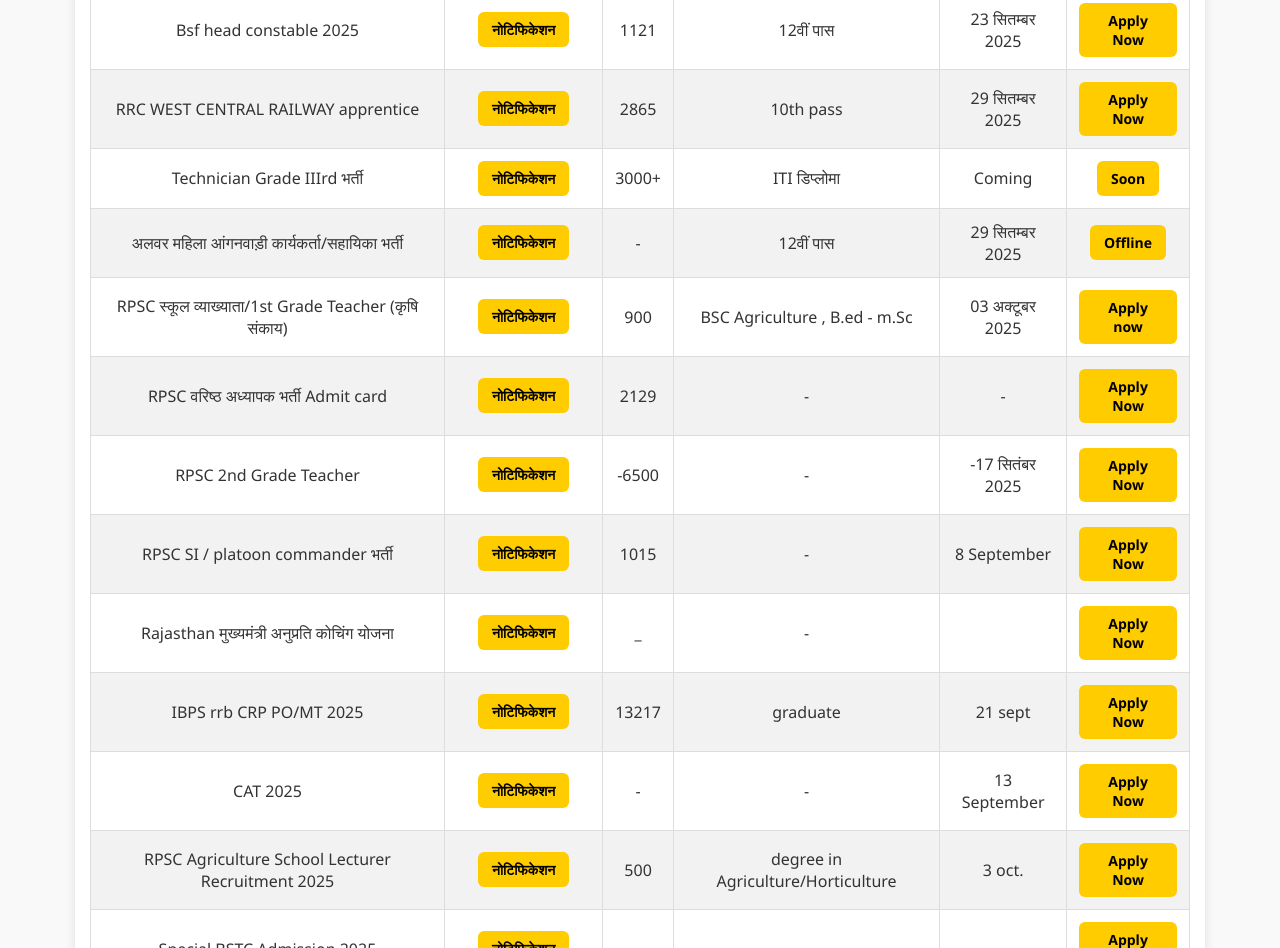
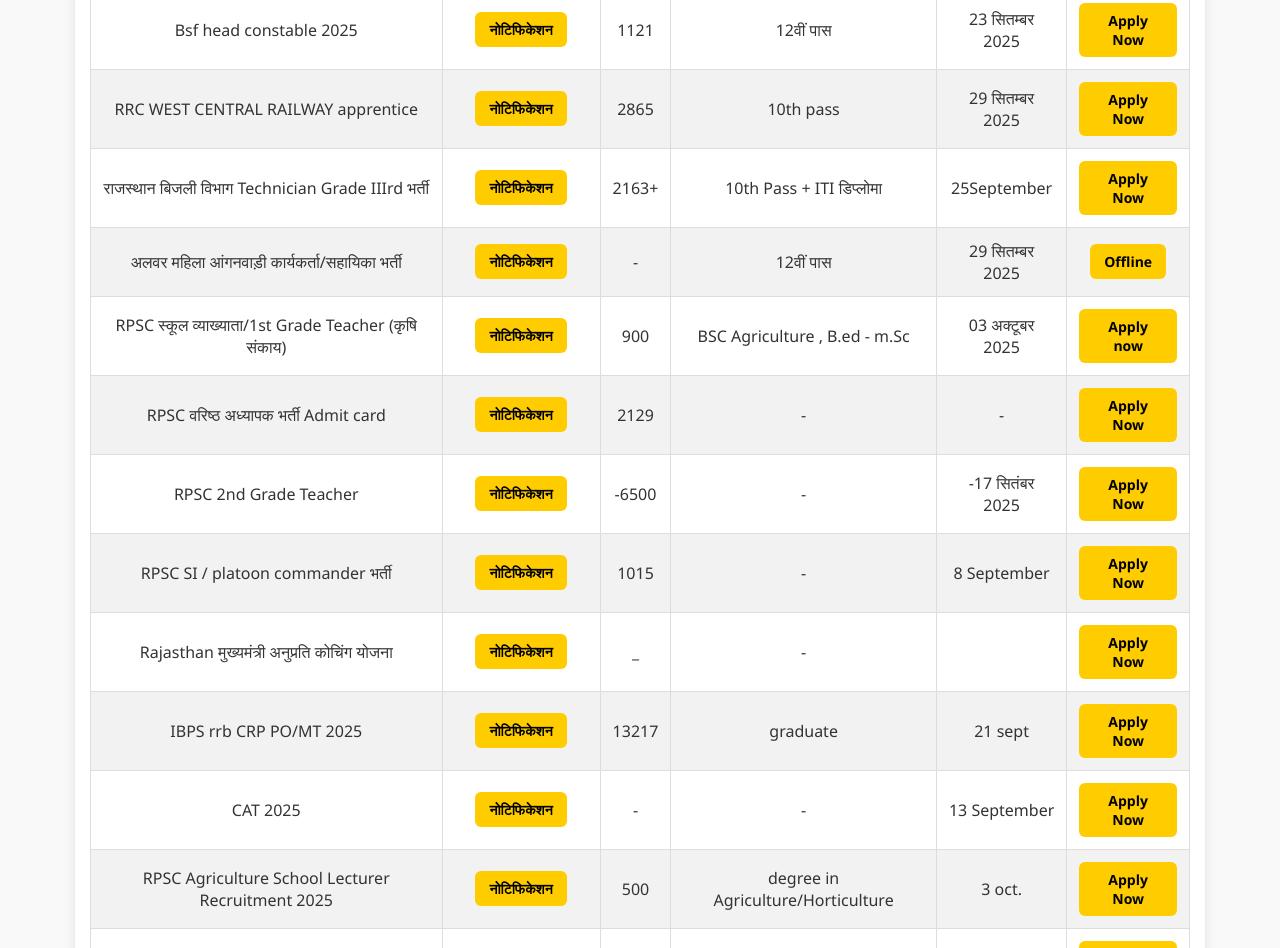
Before and after one commit to NaukriPulse/Applynewjobs, a plain HTML site: page index.html in a window 1280 px wide. Shown: the part 869-1817 px from the top of the page. Drawn offline with Linux system fonts and the light colour scheme.

Commit message:
Update index.html

```diff
--- a/index.html
+++ b/index.html
@@ -113,7 +113,7 @@
 
       <tr><td>RRC WEST CENTRAL RAILWAY apprentice </td><td><a class="apply-btn" href="https://naukripulse.blogspot.com/p/notification-intermediate-page.html">नोटिफिकेशन</a></td><td>2865</td><td>10th pass</td><td>29 सितम्बर 2025</td><td><a class="apply-btn" href="https://nitplrrc.com/RRCJBP_ACT2025/">Apply Now</a></td></tr>
 
-      <tr><td>Technician Grade IIIrd भर्ती</td><td><a class="apply-btn" href="https://naukripulse.blogspot.com/p/notification-intermediate-page.html">नोटिफिकेशन</a></td><td>3000+</td><td>ITI डिप्लोमा</td><td>Coming</td><td><a class="apply-btn" href="#">Soon </a></td></tr>
+      <tr><td>राजस्थान बिजली विभाग Technician Grade IIIrd भर्ती</td><td><a class="apply-btn" href="https://naukripulse.blogspot.com/p/notification-intermediate-page.html">नोटिफिकेशन</a></td><td>2163+</td><td>10th Pass + ITI डिप्लोमा</td><td>25September</td><td><a class="apply-btn" href="https://ibpsonline.ibps.in/rrvnlpajan25">Apply Now</a></td></tr>
 
       <tr><td>अलवर महिला आंगनवाड़ी कार्यकर्ता/सहायिका भर्ती</td><td><a class="apply-btn" href="https://naukripulse.blogspot.com/p/notification-intermediate-page.html">नोटिफिकेशन</a></td><td>-</td><td>12वीं पास</td><td>29 सितम्बर 2025</td><td><a class="apply-btn" href="#">Offline</a></td></tr>
 
```
